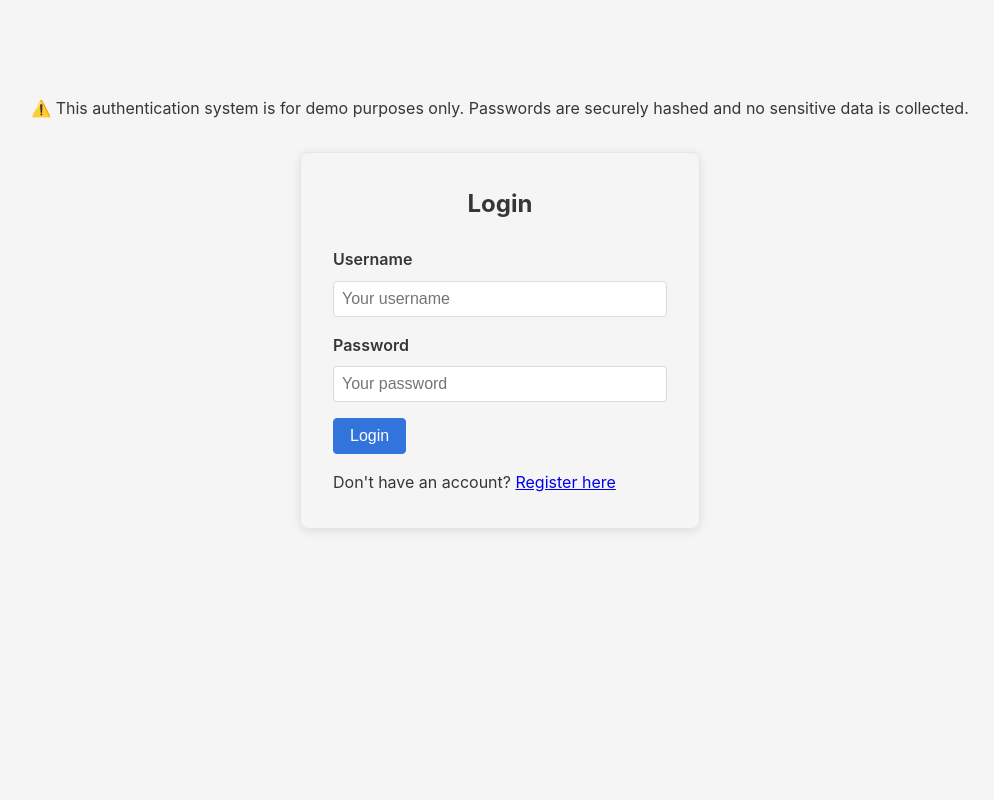
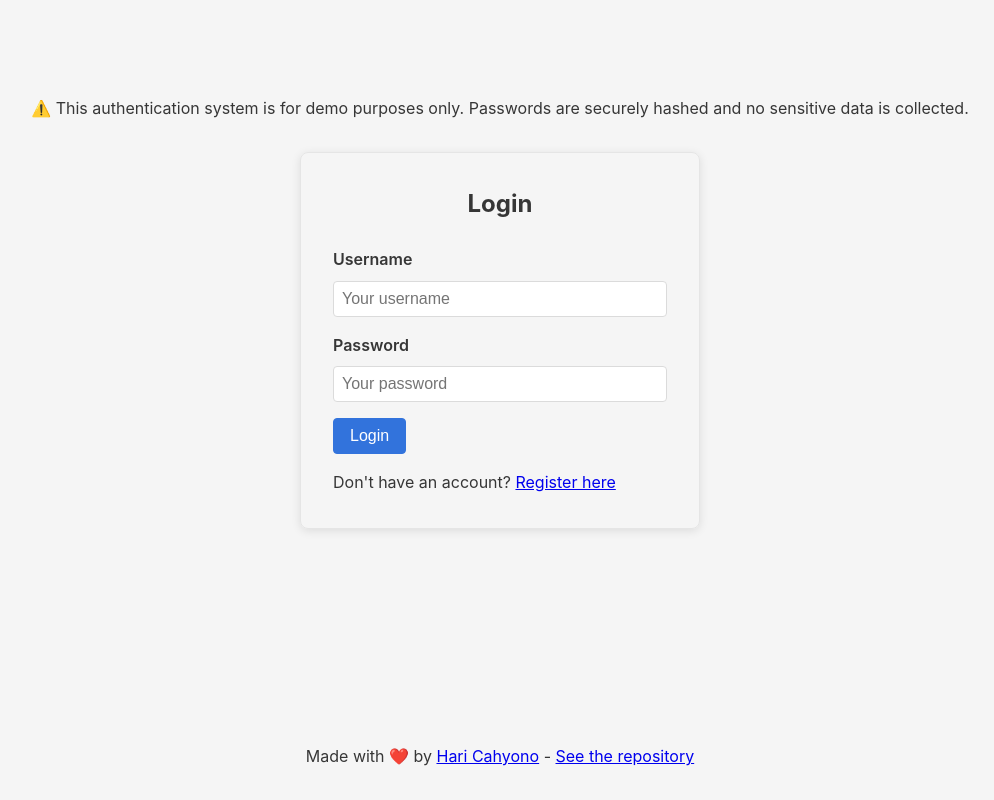
Before and after one commit to ruldak/vue_snippet_share, a Vue app: page /login in a window 1280 px wide. Shown: the part 225-1025 px from the top of the page, without its empty margins (140-1134 px from the left). Before the commit the page ends 969 px from the top, so only its background shows below. Built offline with nearby package versions, Linux system fonts and the light colour scheme; no server answers.

Commit message:
add repository link in footer.

```diff
--- a/src/App.vue
+++ b/src/App.vue
@@ -4,6 +4,9 @@
     <main class="main-content">
       <router-view />
     </main>
+	<footer>
+      <p>Made with ❤️ by <a href="https://github.com/ruldak" target="_blank">Hari Cahyono</a> - <a href="https://github.com/ruldak/vue_snippet_share" target="_blank">See the repository</a></p>
+    </footer>
   </div>
 </template>
 
@@ -187,4 +190,9 @@
   appearance: none;
   padding-right: 2.5rem;
 }
+
+footer {
+  width: fit-content;
+  margin: 0 auto 30px auto;
+}
 </style>
```
